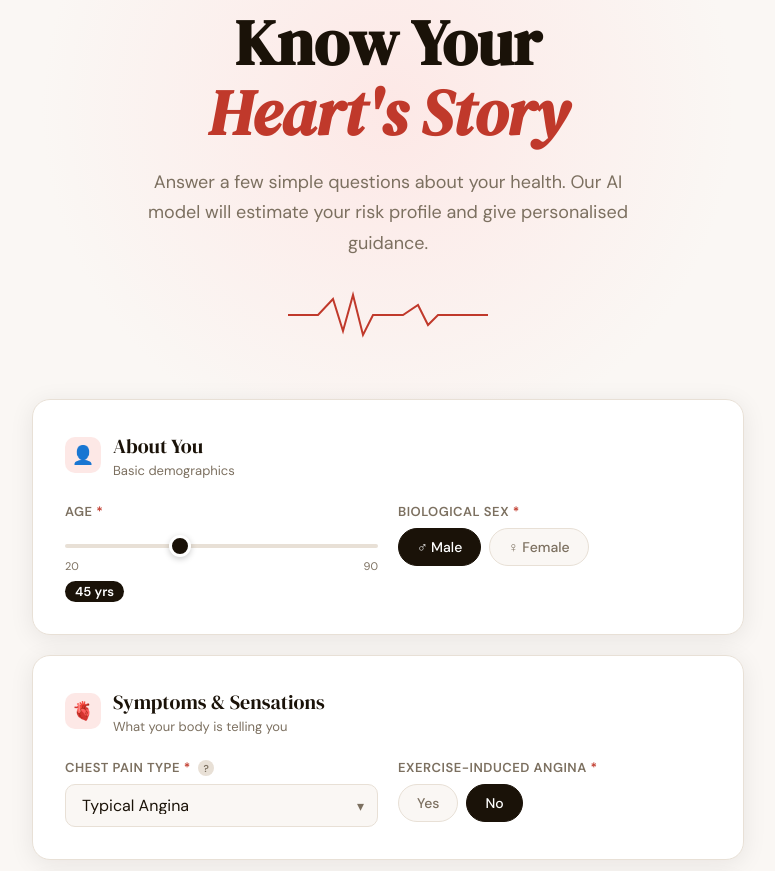
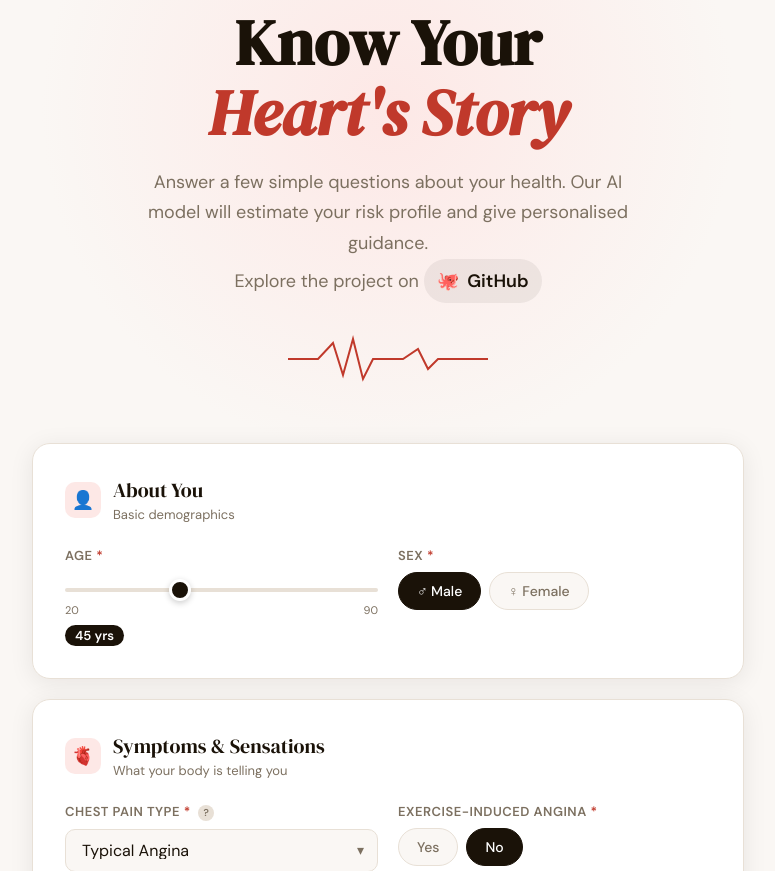
Before and after one commit to RedeemerNtumy/heart_disease_ml, a Flask app: template heart_disease/templates/index.html in a window 1280 px wide. Shown: the part 120-991 px from the top of the page, without its empty margins (252-1027 px from the left). Run offline with Flask 3, Linux system fonts and the light colour scheme; the template is opened without the code that fills it, so the values that code supplies are empty; parts of the project's set-up code (start-up, migrations or seed data) failed here and were passed over.

Commit message:
Github update

```diff
--- a/heart_disease/templates/index.html
+++ b/heart_disease/templates/index.html
@@ -468,6 +468,31 @@
     transition: width 0.3s;
     z-index: 100;
   }
+  /* GitHub link in hero */
+  .github-link {
+    display: inline-flex;
+    align-items: center;
+    gap: 8px;
+    padding: 6px 12px;
+    border-radius: 999px;
+    background: rgba(26,18,8,0.06);
+    color: var(--text);
+    font-weight: 600;
+    text-decoration: none;
+    border: 1px solid transparent;
+    transition: background 0.18s, transform 0.12s, box-shadow 0.12s;
+  }
+  .github-link .gh-mark { font-size: 18px; line-height: 1; }
+  .github-link:hover {
+    background: var(--accent);
+    color: #fff;
+    transform: translateY(-2px);
+    box-shadow: 0 8px 20px rgba(192,57,43,0.18);
+  }
+  .github-link:focus {
+    outline: 3px solid rgba(192,57,43,0.14);
+    outline-offset: 2px;
+  }
 </style>
 </head>
 <body>
@@ -479,6 +504,12 @@
   <div class="hero-pill">❤️ Heart Health Assessment</div>
   <h1>Know Your<br><em>Heart's Story</em></h1>
   <p>Answer a few simple questions about your health. Our AI model will estimate your risk profile and give personalised guidance.</p>
+  <p>Explore the project on
+    <a class="github-link" href="https://github.com/RedeemerNtumy/heart_disease_ml" target="_blank" rel="noopener noreferrer" aria-label="Open project on GitHub (opens in new tab)">
+      <span class="gh-mark" aria-hidden="true">🐙</span>
+      <span>GitHub</span>
+    </a>
+  </p>
   <div class="heartbeat-line">
     <svg viewBox="0 0 200 48">
       <polyline class="hb-path" points="0,24 30,24 45,8 55,40 65,4 75,44 85,24 115,24 130,14 140,34 150,24 200,24"/>
@@ -509,7 +540,7 @@
         </div>
       </div>
       <div class="field">
-        <label>Biological Sex <span class="req">*</span></label>
+        <label>Sex <span class="req">*</span></label>
         <div class="toggle-group">
           <input type="radio" name="sex" id="sexM" value="1" checked>
           <label class="pill" for="sexM">♂ Male</label>
```
Also changed, not shown: 1 other file.
